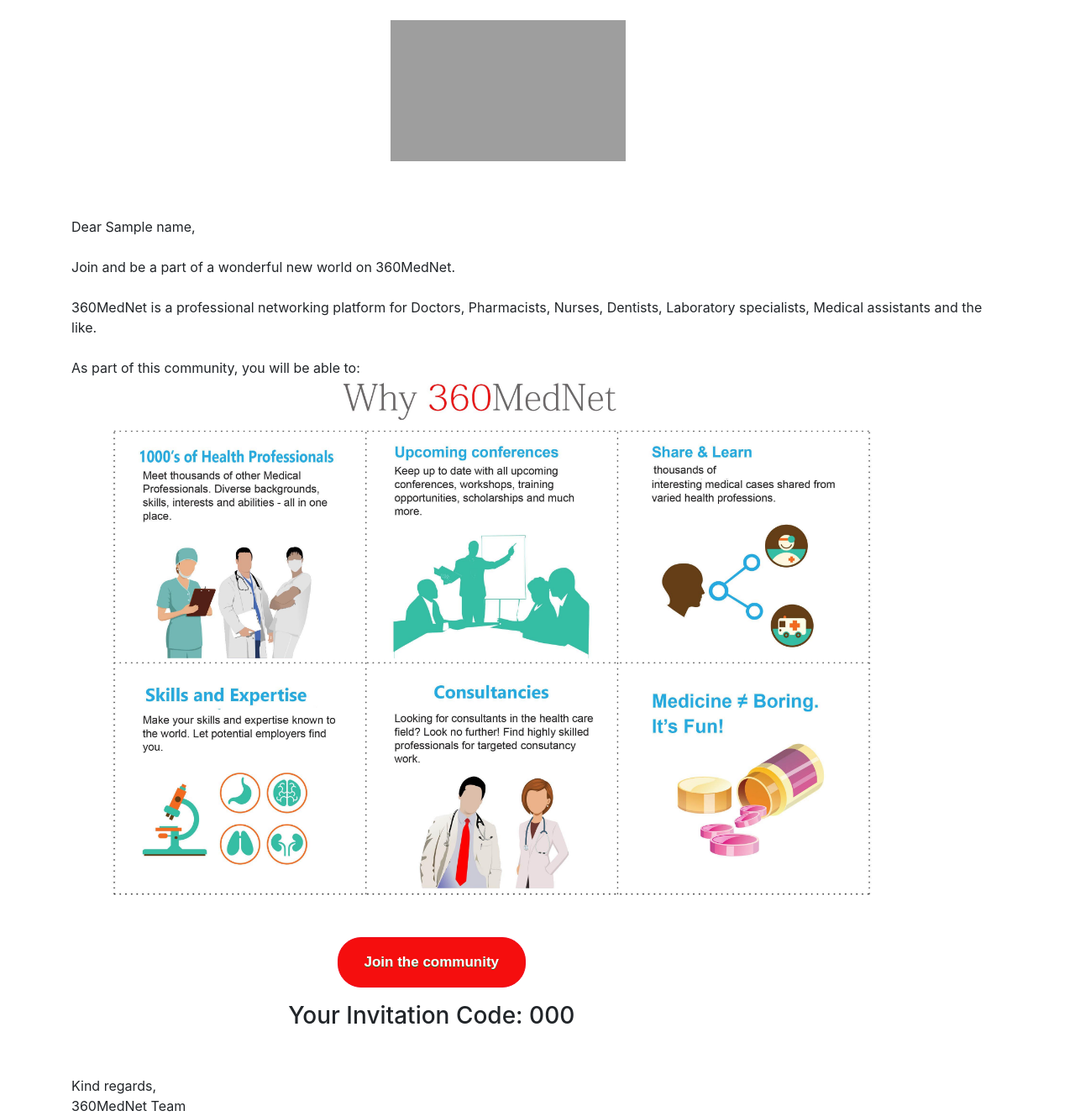
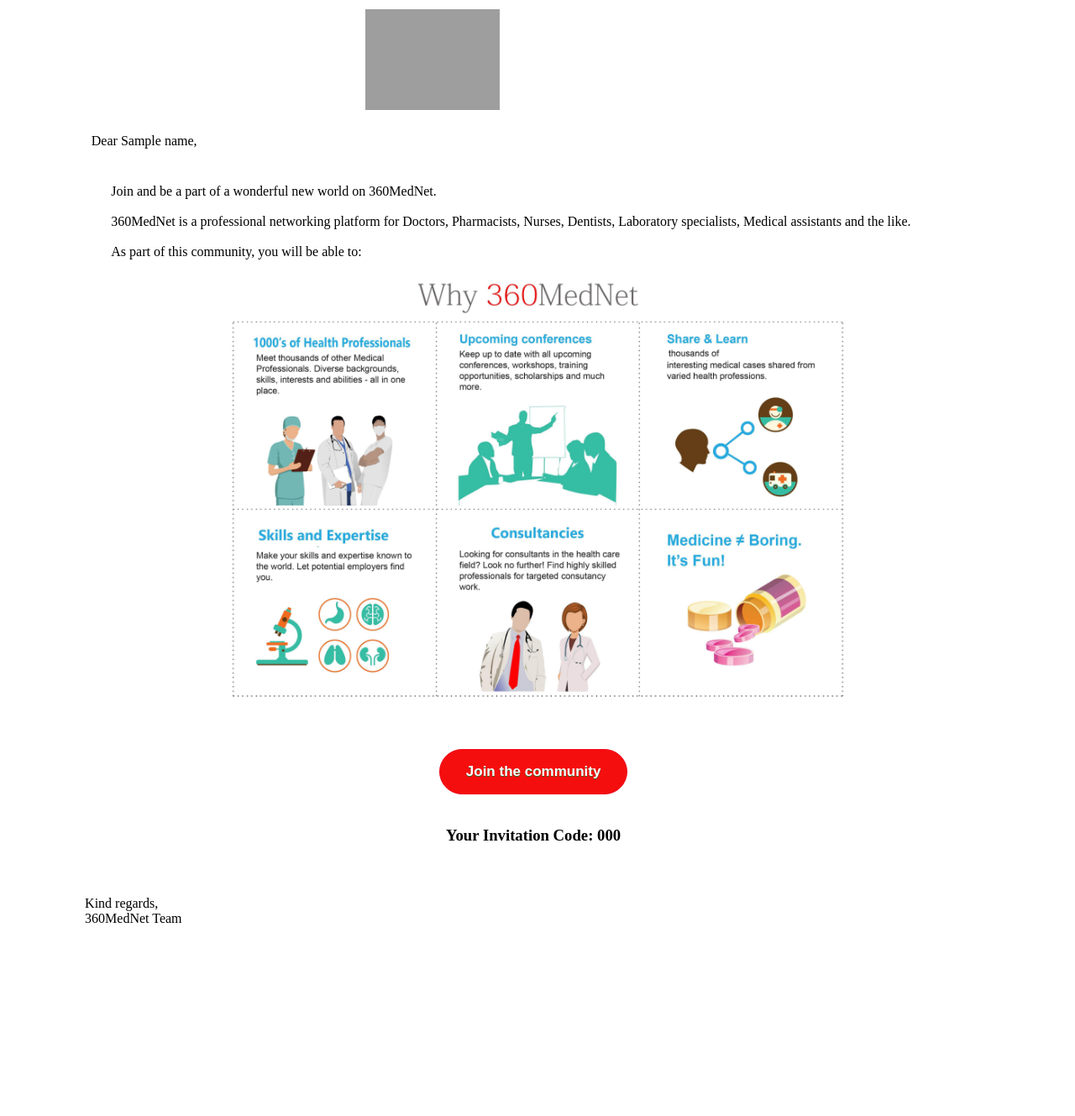
Before and after one commit to faithNassiwa/Final360MedNet, a Django app: template invitation/templates/invitation/invitation_email.html in a window 1280 px wide. Shown: the whole page at 84% size. After the commit the page ends 1099 px from the top, so only its background shows below. Run offline with Django 3.2, Linux system fonts and the light colour scheme; the template is opened without the code that fills it: most values are stand-ins (such as "Sample title", 1, 10 or a date in 2020); some libraries are stand-ins or nearby versions; grey boxes are pictures that could not be loaded.

Commit message:
invitation email sytling

```diff
--- a/invitation/templates/invitation/invitation_email.html
+++ b/invitation/templates/invitation/invitation_email.html
@@ -2,8 +2,6 @@
 <!DOCTYPE html>
 <html lang="en">
 <head>
-    <link rel="stylesheet" href="https://maxcdn.bootstrapcdn.com/bootstrap/4.0.0-beta/css/bootstrap.min.css"
-          integrity="sha384-/Y6pD6FV/Vv2HJnA6t+vslU6fwYXjCFtcEpHbNJ0lyAFsXTsjBbfaDjzALeQsN6M" crossorigin="anonymous">
 <style>
     .myButton {
 	background-color:#f50e0e;
@@ -31,45 +29,58 @@
 </style>
 </head>
 <body>
-<div class="container">
-<br>
-<div class="row">
-    <div class="col-lg-4"></div><div class="col-lg-4"><img src="https://360mednet.com/media/emails/textlogo2.png"
-                                                                        style="width: 80%; height: 80%"></div>
-    <div class="col-lg-4"></div></div>
-<br>
-Dear {{ name }},
 
+<table>
+    <tr><td style="width: 30%"></td><td align="center">
+    <img src="https://360mednet.com/media/emails/textlogo2.png" style="width: 40%; height: 40%">
+        </td>
+        <td style="width: 30%"></td></tr>
+</table>
 
 <br>
+
+<table>
+    <tr><td style="width: 30%"></td><td align="left">
+    Dear {{ name }},
+   </td><td style="width: 30%"></td></tr>
+</table>
+
+<br>
+<table>
+    <tr><td style="width: 10%"></td><td align="left">
 <br>Join and be a part of a wonderful new world on 360MedNet.
 <br>
 <br>360MedNet is a professional networking platform for Doctors, Pharmacists, Nurses, Dentists, Laboratory specialists,
 Medical assistants and the like.
 <br>
 <br>As part of this community, you will be able to:
+           </td>
+        <td style="width: 10%"></td></tr>
+</table>
+<br>
 <table>
-    <tr><td></td><td><img src="https://360mednet.com/media/emails/Why360Mednet.jpg"
-                          style="width: 90%; height: 90%"></td>
-        <td></td></tr>
+    <tr><td style="width: 10%"></td><td align="center"><img src="https://360mednet.com/media/emails/Why360Mednet.jpg"
+                          style="width: 80%; height: 80%"></td>
+        <td style="width: 10%"></td></tr>
 </table>
 <br>
 <br>
 <table>
-    <tr><td style="width: 30%"></td>
+    <tr><td style="width: 45%"></td>
         <td align="center"><p align="center"><a href="{{ website }}" class="myButton" ><b>Join the community</b></a>
-        </p></td><td style="width: 30%"></td></tr>
-    <tr><td style="width: 30%"></td><td align="center"><h3 align="center">Your Invitation Code:
-        {{ code }}</h3></td><td style="width: 30%"></td></tr>
+        </p></td><td style="width: 35%"></td></tr>
+    <tr><td style="width: 45%"></td><td align="center"><h3 align="center">Your Invitation Code:
+        {{ code }}</h3></td><td style="width: 10%"></td></tr>
 
 
 </table>
 <br>
-
+<table>
+    <tr><td style="width: 30%"></td><td align="left">
 <br>Kind regards,
 <br>360MedNet Team
+    </td><td style="width: 30%"></td></tr>
+</table>
 
-
-</div>
 </body>
 </html>
```
